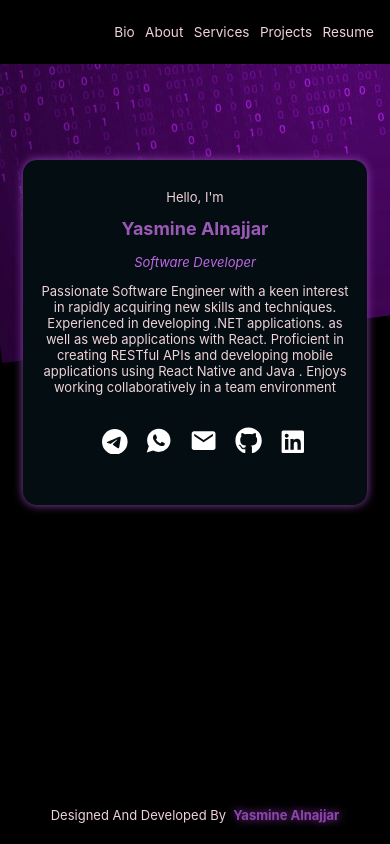
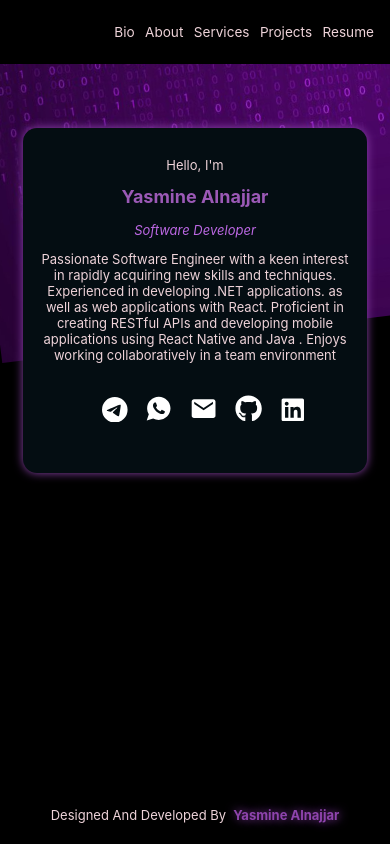
Before and after one commit to yasmineNjr/portfolio-app, a React (Create React App) app: page / in a window 390 px wide. Built offline with nearby package versions, Linux system fonts and the light colour scheme.

Commit message:
again more styles

```diff
--- a/src/components/BioComponent.js
+++ b/src/components/BioComponent.js
@@ -17,6 +17,7 @@ const BioComponent = () => {
             height: window.innerHeight
         }
     }
+
     useEffect(() => {
         const updateDimension = () => {
             setScreenSize(getCurrentDimension().width);
--- a/src/components/BioComponent.module.css
+++ b/src/components/BioComponent.module.css
@@ -3,7 +3,6 @@
     max-width: 45rem;
     width: 90%;
     margin: auto;
-    margin-top: 5rem;
     position: relative;
     background-color: #040D12;
     /* #383838 */
@@ -16,6 +15,7 @@
     /* a55eea */
     animation: summary-appear 1s ease-out forwards;
     font-size: medium;
+    margin-top: 5rem;
   }
   .summary h2 {
     font-size: x-large;
@@ -87,7 +87,6 @@
       max-width: 40rem;
       width: 80%;
       margin: auto;
-      margin-top: 5rem;
       position: relative;
       background-color: #040D12;
       color: #EED3D9;
@@ -95,6 +94,7 @@
       padding: 1rem;
       box-shadow: 0 0 10px #8e44ad;
       font-size: small;
+      margin-top: 3rem;
     }
     .summary h2 {
       font-size: large;
```
